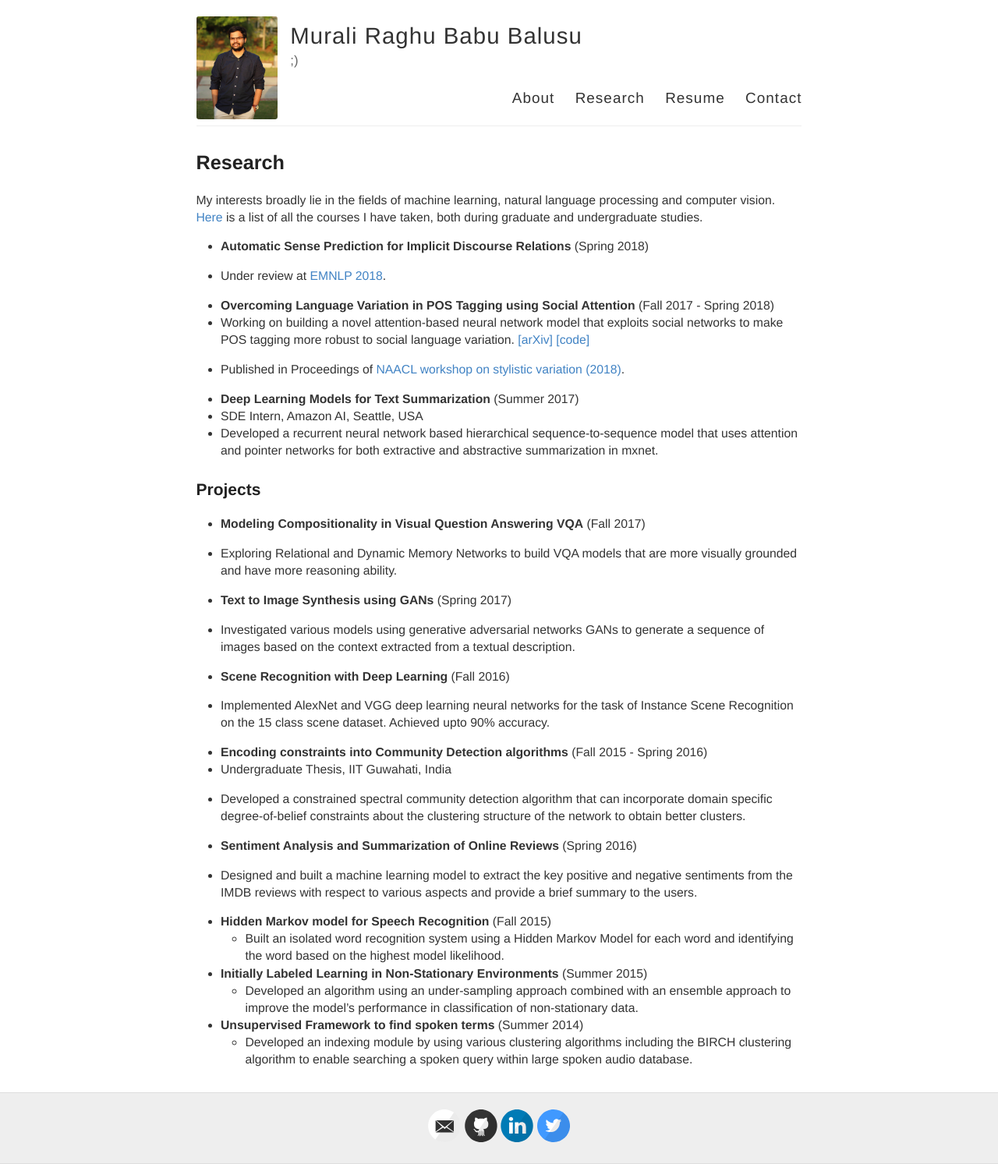
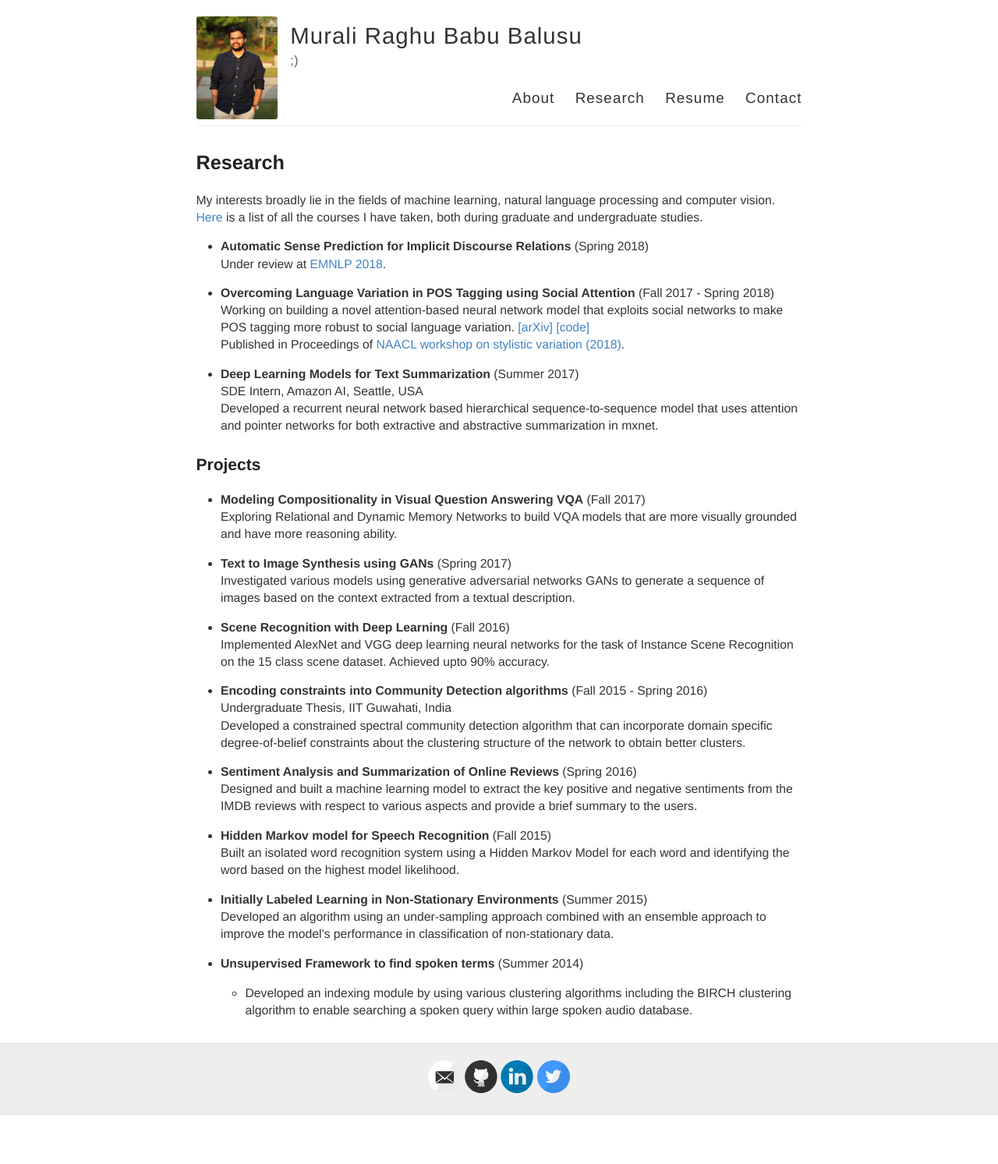
Before and after one commit to bmurali1994/bmurali1994.github.io, a Jekyll site: the page built from research/index.md, in a window 1280 px wide. Shown: the whole page at 78% size. Built offline with Jekyll 4.4.1, drawn with Linux system fonts in a browser that asks for light colours; after the commit the page ends 1430 px from its top, so only the background shows below that.

Commit message:
checking update

```diff
--- a/research/index.md
+++ b/research/index.md
@@ -9,20 +9,20 @@ My interests broadly lie in the fields of machine learning, natural language pro
 
 
 - **Automatic Sense Prediction for Implicit Discourse Relations** (Spring 2018)
- - Under review at [EMNLP 2018](http://emnlp2018.org/).
+ Under review at [EMNLP 2018](http://emnlp2018.org/).
 
 
 
 - **Overcoming Language Variation in POS Tagging using Social Attention** (Fall 2017 - Spring 2018)
- - Working on building a novel attention-based neural network model that exploits social networks to make
+ Working on building a novel attention-based neural network model that exploits social networks to make
 POS tagging more robust to social language variation. [[arXiv]](https://arxiv.org/abs/1804.07331) [[code]](https://github.com/bmurali1994/socialnets_postagging)
- - Published in Proceedings of [NAACL workshop on stylistic variation (2018)](https://sites.google.com/view/2ndstylisticvariation/home).
+ Published in Proceedings of [NAACL workshop on stylistic variation (2018)](https://sites.google.com/view/2ndstylisticvariation/home).
 
 
 
 - **Deep Learning Models for Text Summarization** (Summer 2017)
- - SDE Intern, Amazon AI, Seattle, USA
- - Developed a recurrent neural network based hierarchical sequence-to-sequence model that uses attention
+ SDE Intern, Amazon AI, Seattle, USA
+ Developed a recurrent neural network based hierarchical sequence-to-sequence model that uses attention
 and pointer networks for both extractive and abstractive summarization in mxnet.
 
 
@@ -31,46 +31,46 @@ and pointer networks for both extractive and abstractive summarization in mxnet.
 ### Projects
 
 - **Modeling Compositionality in Visual Question Answering VQA** (Fall 2017)
- - Exploring Relational and Dynamic Memory Networks to build VQA models that are more visually grounded
+ Exploring Relational and Dynamic Memory Networks to build VQA models that are more visually grounded
 and have more reasoning ability.
 
 
 
 - **Text to Image Synthesis using GANs** (Spring 2017)
- - Investigated various models using generative adversarial networks GANs to generate a sequence of images
+ Investigated various models using generative adversarial networks GANs to generate a sequence of images
 based on the context extracted from a textual description.
 
 
 
 - **Scene Recognition with Deep Learning** (Fall 2016)
- - Implemented AlexNet and VGG deep learning neural networks for the task of Instance Scene Recognition
+ Implemented AlexNet and VGG deep learning neural networks for the task of Instance Scene Recognition
 on the 15 class scene dataset. Achieved upto 90% accuracy.
 
 
 
 - **Encoding constraints into Community Detection algorithms** (Fall 2015 - Spring 2016)
- - Undergraduate Thesis, IIT Guwahati, India
- - Developed a constrained spectral community detection algorithm that can incorporate domain specific
+ Undergraduate Thesis, IIT Guwahati, India
+ Developed a constrained spectral community detection algorithm that can incorporate domain specific
 degree-of-belief constraints about the clustering structure of the network to obtain better clusters.
 
 
 
 - **Sentiment Analysis and Summarization of Online Reviews** (Spring 2016)
- - Designed and built a machine learning model to extract the key positive and negative sentiments from the
+ Designed and built a machine learning model to extract the key positive and negative sentiments from the
 IMDB reviews with respect to various aspects and provide a brief summary to the users.
 
 
 
 
-* **Hidden Markov model for Speech Recognition** (Fall 2015)
-	+ Built an isolated word recognition system using a Hidden Markov Model for each word and identifying the
+- **Hidden Markov model for Speech Recognition** (Fall 2015)
+ Built an isolated word recognition system using a Hidden Markov Model for each word and identifying the
 word based on the highest model likelihood.
 
 
 
 
-* **Initially Labeled Learning in Non-Stationary Environments** (Summer 2015)
-	+ Developed an algorithm using an under-sampling approach combined with an ensemble approach to improve
+- **Initially Labeled Learning in Non-Stationary Environments** (Summer 2015)
+ Developed an algorithm using an under-sampling approach combined with an ensemble approach to improve
 the model’s performance in classification of non-stationary data.
 
 
```
